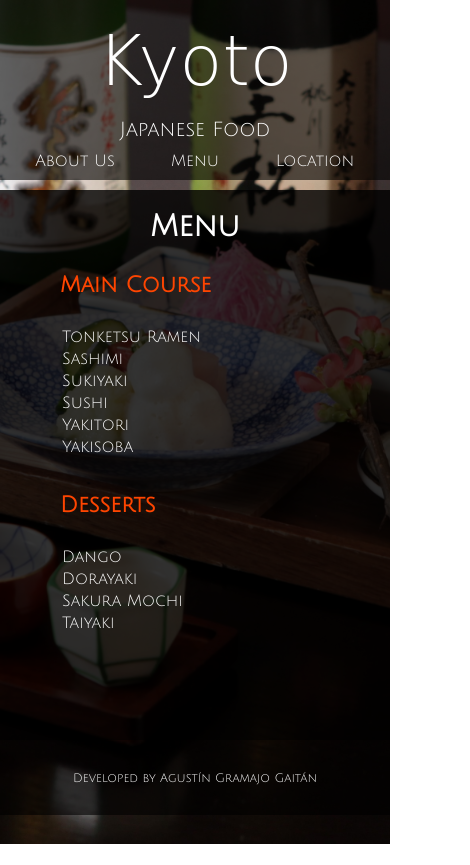
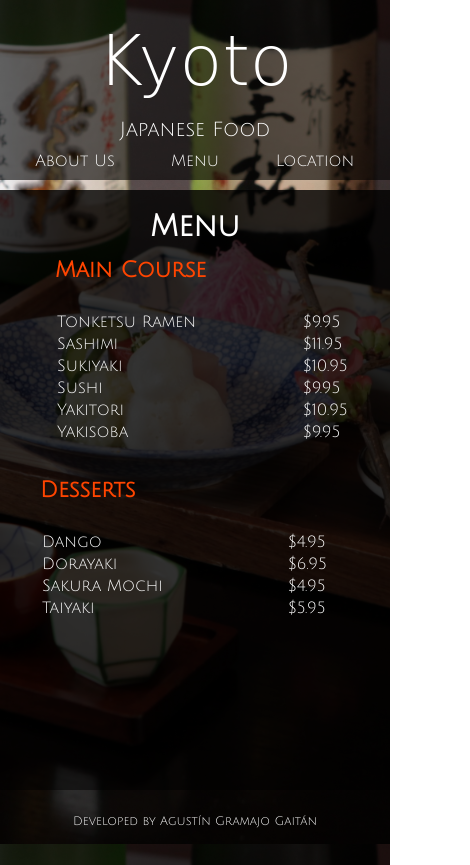
Before and after one commit to Agustingrm/restaurantpage, a website built with webpack: page dist/index.html in a window 390 px wide. Both pictures are taken after a click on the link "Menu". Shown: the whole page, 470 px wide, since content can reach past the window. Before the commit the page ends 844 px from the top, so only its background shows below. Built offline with nearby package versions, Linux system fonts and the light colour scheme; a web font is replaced by a local one.

Commit message:
Finished responsive design

```diff
--- a/dist/css/style.css
+++ b/dist/css/style.css
@@ -71,6 +71,7 @@ h2 {
     color: white;
     padding: 20px;
     box-sizing: border-box;
+    text-align: justify
 }
 
 footer {
@@ -110,8 +111,6 @@ h4 {
 #main {
     float: left;
     margin-left: 30px;
-
-
 }
 
 #desserts {
@@ -148,12 +147,56 @@ iframe {
     border: 0;
 }
 
-@media all and (max-width: 600px){
+@media all and (max-width: 1000px){
     #bodyContent {
-        width: 100%;
-        height: 550px;
-        padding: 10px;
+    width: 800px;
+    padding: 10px;
+    margin-bottom: 0px;
     }
+
+    h3 {
+        margin-bottom: 15px;
+    }
+    p   {
+        margin: 5px;
+    }
+    #main, #desserts {
+        width: 350px;
+    }
+
+    .dish {
+        width: 250px;
+    }
+
+    #reference {
+        width: 300px;
+    }
+    iframe {
+        margin: 0;
+        display: block;
+        width:400px;
+        height:250px;
+        float: right;
+        border: 0;
+    }
+}
+
+
+@media all and (max-width: 800px){
+    #bodyContent {
+        width: 600px;
+        height: 575px;
+        padding: 20px;
+        display: flex;
+        flex-direction: column;
+        align-items: center;
+    }
+
+    #main {
+        margin-left: 0px;
+        width: 320px;
+    }
+
     footer {
         position:static;
         bottom: 0;
@@ -162,14 +205,65 @@ iframe {
         float: left;
         margin-left: 30px;
         margin-top: 20px;
+        margin-left: 0px;
+        width: 320px;
     }
+
+    .dish{
+        float:left;
+        width: 220px;
+        margin: 2px;
+    }
+
 
     #reference {
     margin-bottom: 50px;
+    margin-left: 0px;
     }
 
     iframe {
         margin: 0 auto;
+        width: 370px;
+        height: 400px;
         float: none;
     }
 }
+
+@media all and (max-width: 600px){
+    #bodyContent {
+        width: 100%;
+    }
+
+@media all and (max-width: 400px){
+    #bodyContent {
+        width: 100%;
+        height: 600px;
+        padding: 10px;
+    }
+
+    #desserts {
+        float: left;
+        margin-left: 30px;
+        margin-top: 20px;
+        margin-left: 0px;
+        width: 320px;
+    }
+
+    .dish{
+        float:left;
+        width: 220px;
+        margin: 2px;
+    }
+
+    #reference {
+    margin-bottom: 75px;
+    width: 300px;
+    display: block;
+    margin: auto;
+    }
+
+    iframe {
+        width: 250px;
+        height: 350px;
+    }
+}
--- a/dist/index.html
+++ b/dist/index.html
@@ -4,41 +4,12 @@
     <meta charset='utf-8'>
     <title>Restaurant Page</title>
     <meta name='viewport' content='width=device-width, initial-scale=1'>
-    <link rel='stylesheet' href='css/style.css'>
     <link rel="preconnect" href="https://fonts.gstatic.com">
+    <link rel="stylesheet" href="css/style.css">
     <link href="https://fonts.googleapis.com/css2?family=Gruppo&family=Julius+Sans+One&display=swap" rel="stylesheet">
     <script src='main.js' defer></script>
 </head>
 <body>
-    <!-- <div id='restaurantName'>
-        <h1>Kyoto</h1>
-        <h2>Japanese Food</h2>
-    </div>
-    <div id='moduleSelector'>
-        <ul id='uList'>
-            <li><a href='#' id='about'>About</a></li>
-            <li><a href='#' id='menu'>Menu</a></li>
-            <li><a href='#' id='location'>Location</a></li>
-        </ul>
-    </div>
-    <div id='bodyContent'>
-        <h3>About</h3>
-        <p>Kyoto is a Japanese restaurant featuring Kaiseki style cuisine.  Kaiseki is a style of cooking that utilizes fresh
-            seasonal ingredients that are beautifully arranged and garnished. Each dish is bright with fresh flavors and textures.</p>
-        <p>While the popularity of modern sushi, blending traditional with new ingredients,
-            at Kyoto we do things the old fashion way: using seasonal ingredients with exquisite presentation.
-            Our Chef wants you to experience traditional Japanese cuisine as prepared in the traditions of Japan.</p>
-        <p>We invite you to enjoy our vibrant fusion of traditional Japanese and Pacific cuisine.
-            Outstanding chefs, great people on the floor and in the kitchen, plus a wine and sake list
-            unparalleled in California. We are passionate about what we do, and take special delight
-            in introducing our guests to new wines, great cuisine, and surprising pairings of food with wine and sake.
-            Most of all, we sincerely thank our friends and supporters for 33 wonderful years.</p>
-    </div>
-    <footer>
-        <p>algo</p>
-    </footer> -->
     <div id='content'></div>
-    <!-- <div>Icons made by <a href="https://www.freepik.com" title="Freepik">Freepik</a>
-        from <a href="https://www.flaticon.com/" title="Flaticon">www.flaticon.com</a></div> -->
 </body>
 </html>
--- a/package.json
+++ b/package.json
@@ -17,6 +17,8 @@
   },
   "homepage": "https://github.com/Agustingrm/restaurantpage#readme",
   "devDependencies": {
+    "css-loader": "^5.2.5",
+    "style-loader": "^2.0.0",
     "webpack": "^5.37.0",
     "webpack-cli": "^4.7.0"
   }
```
Also changed, not shown: 1 other file.
